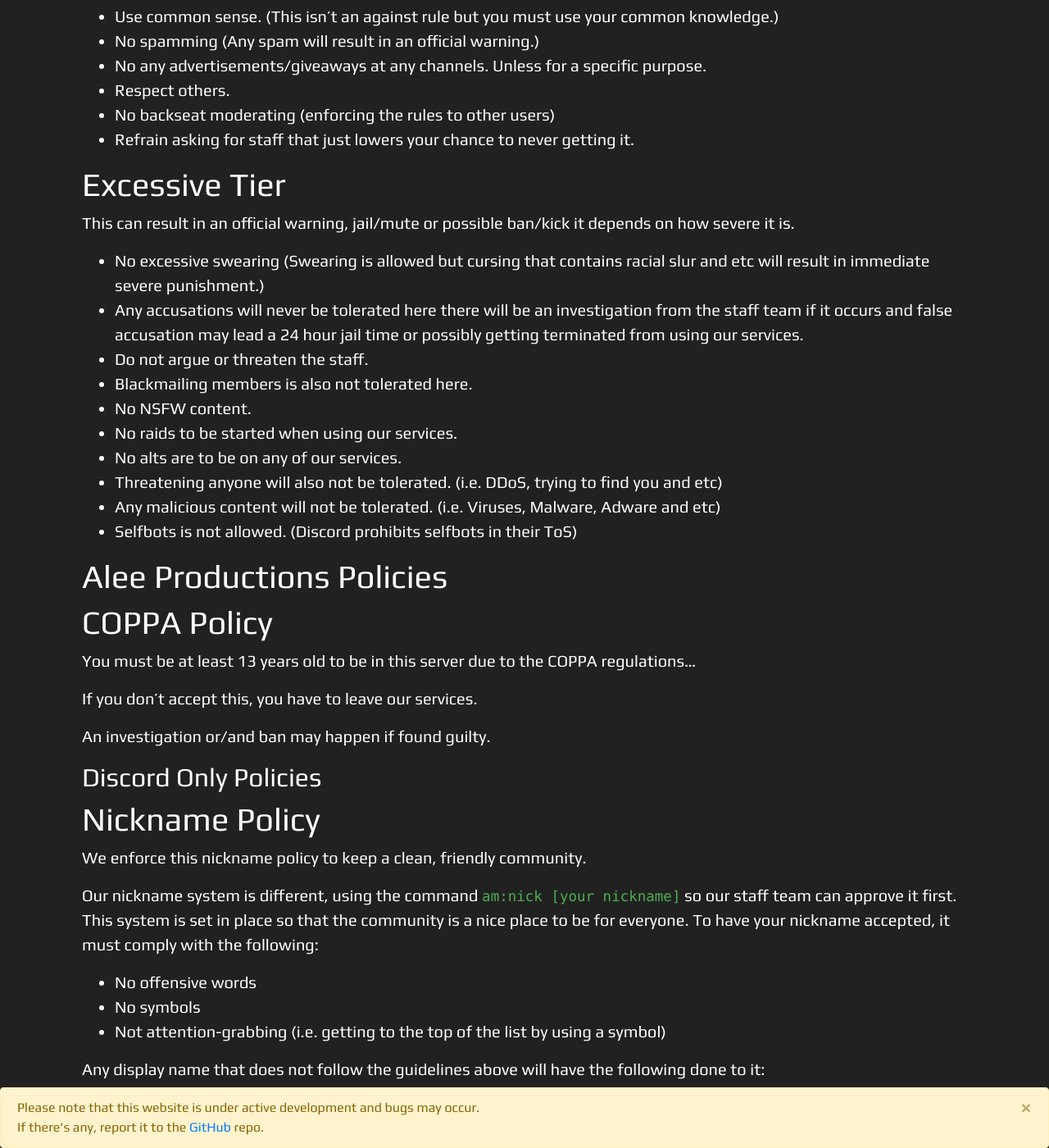
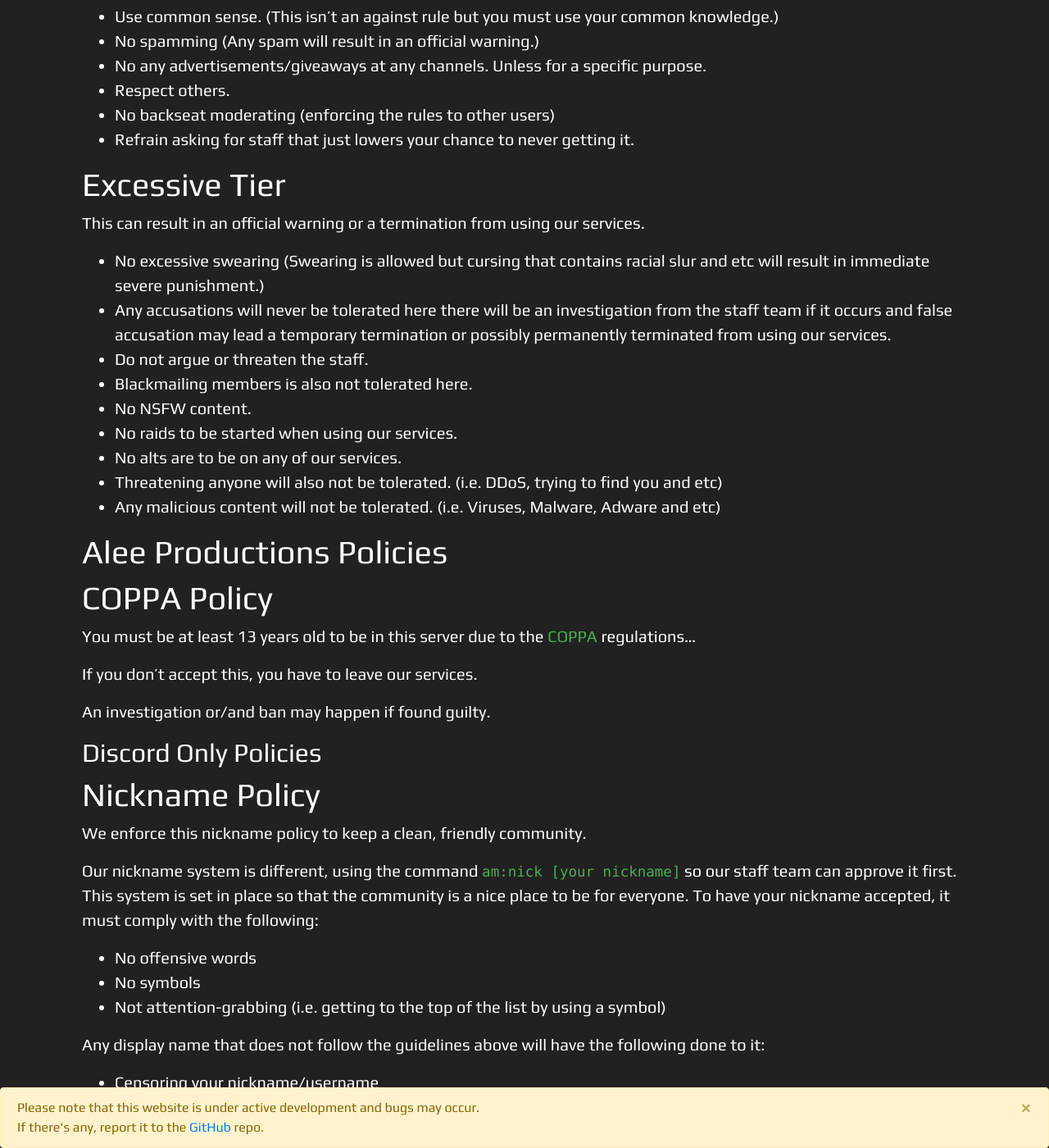
Before and after one commit to alee14-projects/website, a Jekyll site: the page built from tos.html, in a window 1280 px wide and 1400 px high, scrolled down 463 px. Shown: the whole window at 82% size. Built offline with Jekyll 4.4.1, drawn with Linux system fonts in a browser that asks for light colours; nearby versions of some CDN libraries; some of the changed text lies outside the part shown.

Commit message:
More ToS changes

```diff
--- a/tos.html
+++ b/tos.html
@@ -36,10 +36,10 @@
 </div>
     <div id="excessive-tier">
         <h1>Excessive Tier</h1>
-        <p>This can result in an official warning, jail/mute or possible ban/kick it depends on how severe it is.</p>
+        <p>This can result in an official warning or a termination from using our services.</p>
         <ul>
             <li>No excessive swearing (Swearing is allowed but cursing that contains racial slur and etc will result in immediate severe punishment.)</li>
-            <li>Any accusations will never be tolerated here there will be an investigation from the staff team if it occurs and false accusation may lead a 24 hour jail time or possibly getting terminated from using our services.</li>
+            <li>Any accusations will never be tolerated here there will be an investigation from the staff team if it occurs and false accusation may lead a temporary termination or possibly permanently terminated from using our services.</li>
             <li>Do not argue or threaten the staff.</li>
             <li>Blackmailing members is also not tolerated here.</li>
             <li>No NSFW content.</li>
@@ -47,14 +47,13 @@
             <li>No alts are to be on any of our services.</li>
             <li>Threatening anyone will also not be tolerated. (i.e. DDoS, trying to find you and etc)</li>
             <li>Any malicious content will not be tolerated. (i.e. Viruses, Malware, Adware and etc)</li>
-            <li>Selfbots is not allowed. (Discord prohibits selfbots in their ToS)</li>
         </ul>
     </div>
     <div id="policy">
         <h1>Alee Productions Policies</h1>
         <div id="coppa-policy">
             <h1>COPPA Policy</h1>
-            <p>You must be at least 13 years old to be in this server due to the COPPA regulations…</p>
+            <p>You must be at least 13 years old to be in this server due to the <a class="green-text" href="https://en.wikipedia.org/wiki/Children's_Online_Privacy_Protection_Act">COPPA</a> regulations…</p>
             <p>If you don’t accept this, you have to leave our services.</p>
             <p>An investigation or/and ban may happen if found guilty.</p>
         </div>
@@ -84,7 +83,7 @@
                 <li>Your ID</li>
                 <li>You joining and leaving</li>
             </ul>
-            <p>If you don’t agree with the policies and wanting to opt out, you may leave the server.</p>
+            <p>If you don’t agree with the policies and wanting to opt out, you may not use our services.</p>
         </div>
     </div>
     <p>We also highly recommend you to read Discord’s <a class="text-green" href="https://discordapp.com/terms">ToS</a> and <a class="text-green" href="https://discordapp.com/guidelines">Community Guidelines</a>.</p>
```
Also changed, not shown: other parts of tos.html (+1 -1 lines).
